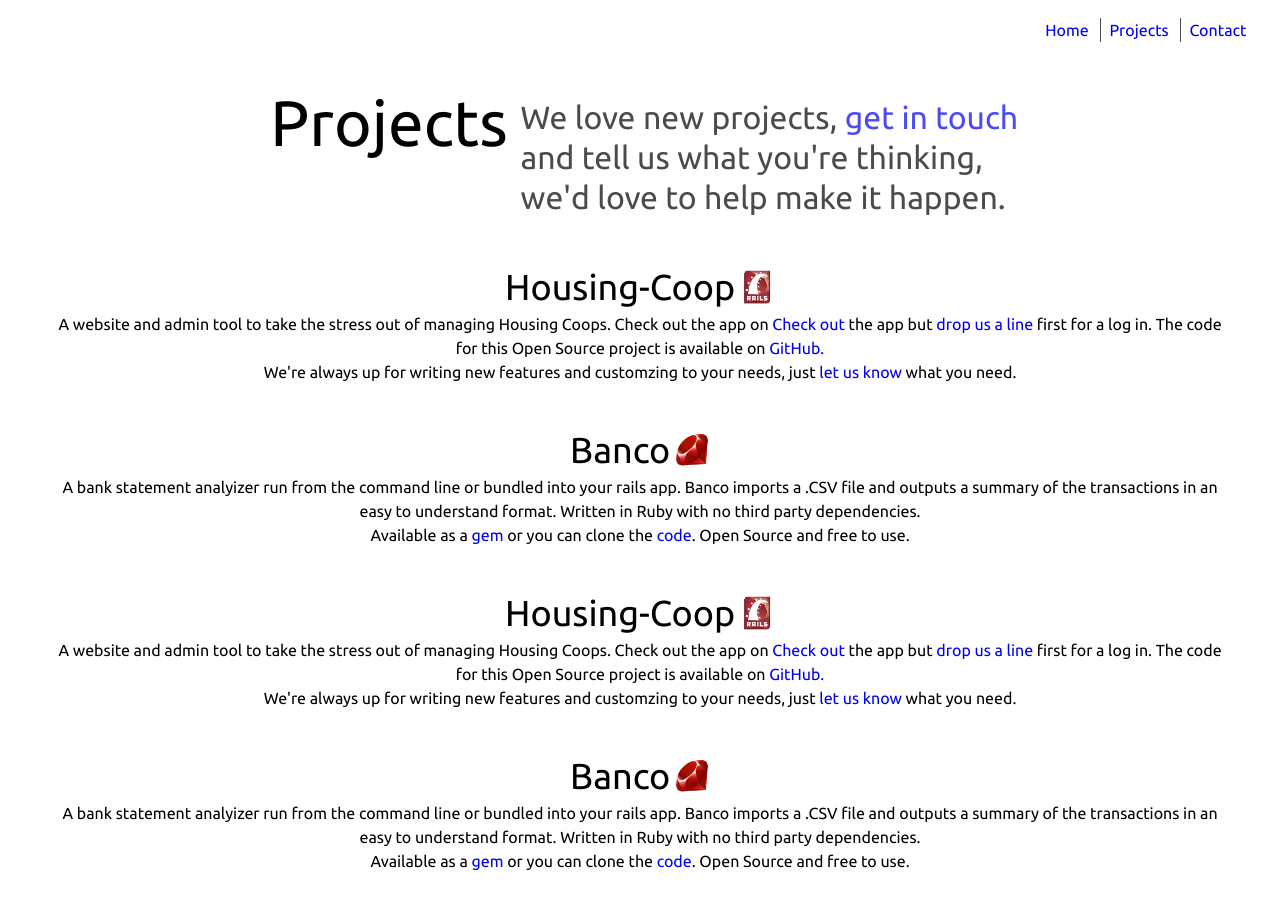
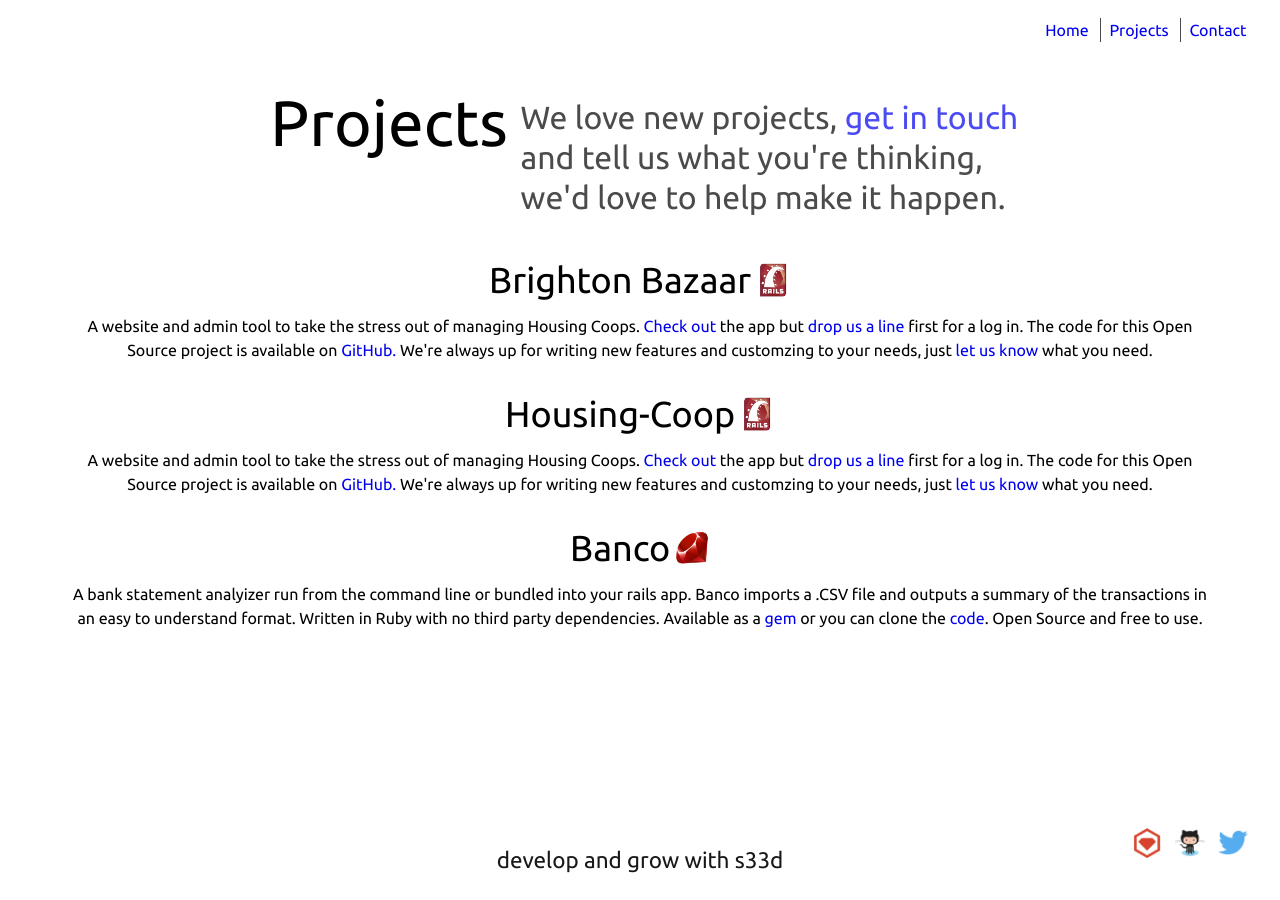
Before and after one commit to s33dco/s33dsite, a Jekyll site: the page built from projects/index.html, in a window 1280 px wide and 900 px high. Built offline with Jekyll 4.4.1, drawn with Linux system fonts in a browser that asks for light colours.

Commit message:
projects styling

```diff
--- a/css/main.css
+++ b/css/main.css
@@ -189,34 +189,49 @@
   }
 
   .main-section {
-     padding : 1vh 2vw;
+     padding : 1vh 4vw;
   }
   .main-section p {
-    color: #000;
     line-height: 1.5;
     margin: 1em 0;
   }
 /* -------------------------------END-*/
 
 /*--PROJECT STYLES--------------------*/
+
+  .main-section-projects {
+    align-content: flex-start;
+    display: flex;
+    flex-direction: column;
+    margin: 0 4vw;
+  }
+
+  .main-section-projects p {
+    line-height: 1.5;
+    margin: 1em 0;
+  }
+
   .project {
+    flex-grow: 1;
+    flex-basis: 33%;
     margin: 0 1vw;
-    padding: 1em 1em;
+/*    padding: 1em 1em;*/
     text-align: center;
   }
 
+
   .project-title {
-    height : 3vh;
-    width : 100%;
+    margin: 2vh auto 0;
   }
 
   .project-title h2 {
     display : inline-block;
     font-size: 4vh;
-    vertical-align: top;
+/*    vertical-align: top;*/
   }
   .project-title img {
     display : inline-block;
     height: 4vh;
+    vertical-align: top;
   }
 /* -------------------------------END-*/
--- a/index.html
+++ b/index.html
@@ -14,7 +14,7 @@ layout: default
 			</div>
 		<div class="callout-copy">
 			<h1>
-				Accessible, standards compliant, search engine optimised web sites and apps, bespoke software coded with<img src="/images/heart.png">.
+				Accessible, standards compliant, SEO sites & apps, bespoke software coded with<img src="/images/heart.png">.
 			</h1>
 			</div>
 		</div>
--- a/projects/index.html
+++ b/projects/index.html
@@ -17,14 +17,23 @@ layout: default
 			</div>
 		</div>
 
-	<div class="main-section">
+	<div class="main-section-projects">
+		<div class="project">
+			<div class="project-title">
+				<h2>Brighton Bazaar</h2>
+				<img src="/images/rails.png">
+			</div>
+			<p>A website and admin tool to take the stress out of managing Housing Coops. <a href="https://rubygems.org/gems/banco">Check out</a> the app but <a href="/contact/">drop us a line</a> first for a log in. The code for this Open Source project is available on <a href="https://github.com/s33dco/housing-coop">GitHub.</a> We're always up for writing new features and customzing to your needs, just <a href="/contact/">let us know</a> what you need.</p>
+		</div>
 
-				<div class="project">
+
+
+		<div class="project">
 			<div class="project-title">
 				<h2>Housing-Coop</h2>
 				<img src="/images/rails.png">
 			</div>
-			<p>A website and admin tool to take the stress out of managing Housing Coops. Check out the app on <a href="https://rubygems.org/gems/banco">Check out</a> the app but <a href="/contact/">drop us a line</a> first for a log in. The code for this Open Source project is available on <a href="https://github.com/s33dco/housing-coop">GitHub.</a><br/>We're always up for writing new features and customzing to your needs, just <a href="/contact/">let us know</a> what you need.</p>
+			<p>A website and admin tool to take the stress out of managing Housing Coops. <a href="https://rubygems.org/gems/banco">Check out</a> the app but <a href="/contact/">drop us a line</a> first for a log in. The code for this Open Source project is available on <a href="https://github.com/s33dco/housing-coop">GitHub.</a> We're always up for writing new features and customzing to your needs, just <a href="/contact/">let us know</a> what you need.</p>
 		</div>
 
 		<div class="project">
@@ -32,21 +41,6 @@ layout: default
 				<h2>Banco</h2>
 				<img src="/images/ruby.png">
 			</div>
-			<p>A bank statement analyizer run from the command line or bundled into your rails app. Banco imports a .CSV file and outputs a summary of the transactions in an easy to understand format. Written in Ruby with no third party dependencies.<br/> Available as a <a href="https://rubygems.org/gems/banco">gem</a> or you can clone the <a href="https://github.com/s33dco/banco">code</a>. Open Source and free to use.</p>
-		</div>
-		<div class="project">
-			<div class="project-title">
-				<h2>Housing-Coop</h2>
-				<img src="/images/rails.png">
-			</div>
-			<p>A website and admin tool to take the stress out of managing Housing Coops. Check out the app on <a href="https://rubygems.org/gems/banco">Check out</a> the app but <a href="/contact/">drop us a line</a> first for a log in. The code for this Open Source project is available on <a href="https://github.com/s33dco/housing-coop">GitHub.</a><br/>We're always up for writing new features and customzing to your needs, just <a href="/contact/">let us know</a> what you need.</p>
-		</div>
-
-		<div class="project">
-			<div class="project-title">
-				<h2>Banco</h2>
-				<img src="/images/ruby.png">
-			</div>
-			<p>A bank statement analyizer run from the command line or bundled into your rails app. Banco imports a .CSV file and outputs a summary of the transactions in an easy to understand format. Written in Ruby with no third party dependencies.<br/> Available as a <a href="https://rubygems.org/gems/banco">gem</a> or you can clone the <a href="https://github.com/s33dco/banco">code</a>. Open Source and free to use.</p>
+			<p>A bank statement analyizer run from the command line or bundled into your rails app. Banco imports a .CSV file and outputs a summary of the transactions in an easy to understand format. Written in Ruby with no third party dependencies. Available as a <a href="https://rubygems.org/gems/banco">gem</a> or you can clone the <a href="https://github.com/s33dco/banco">code</a>. Open Source and free to use.</p>
 		</div>
 	</div>
```
Also changed, not shown: 3 other files.
